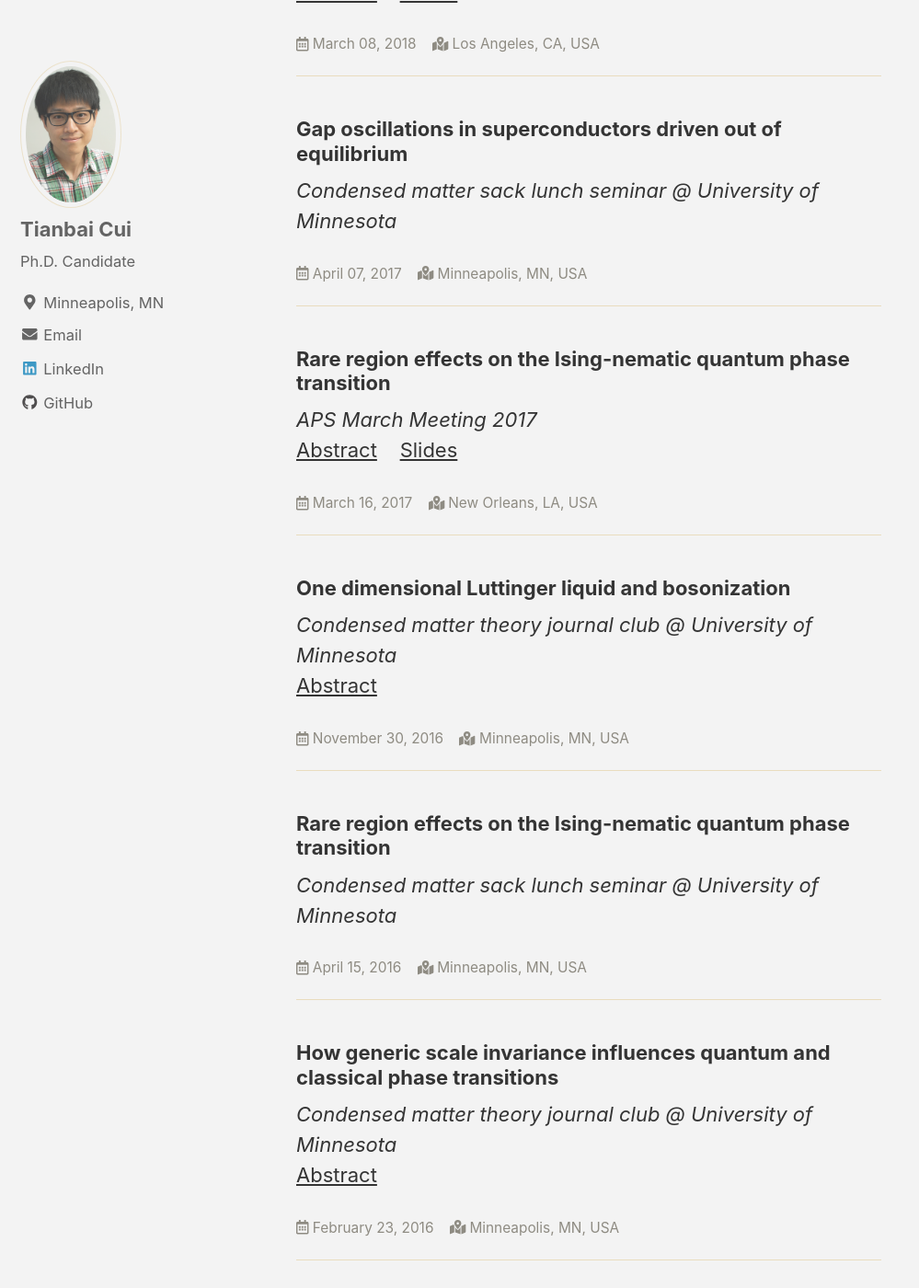
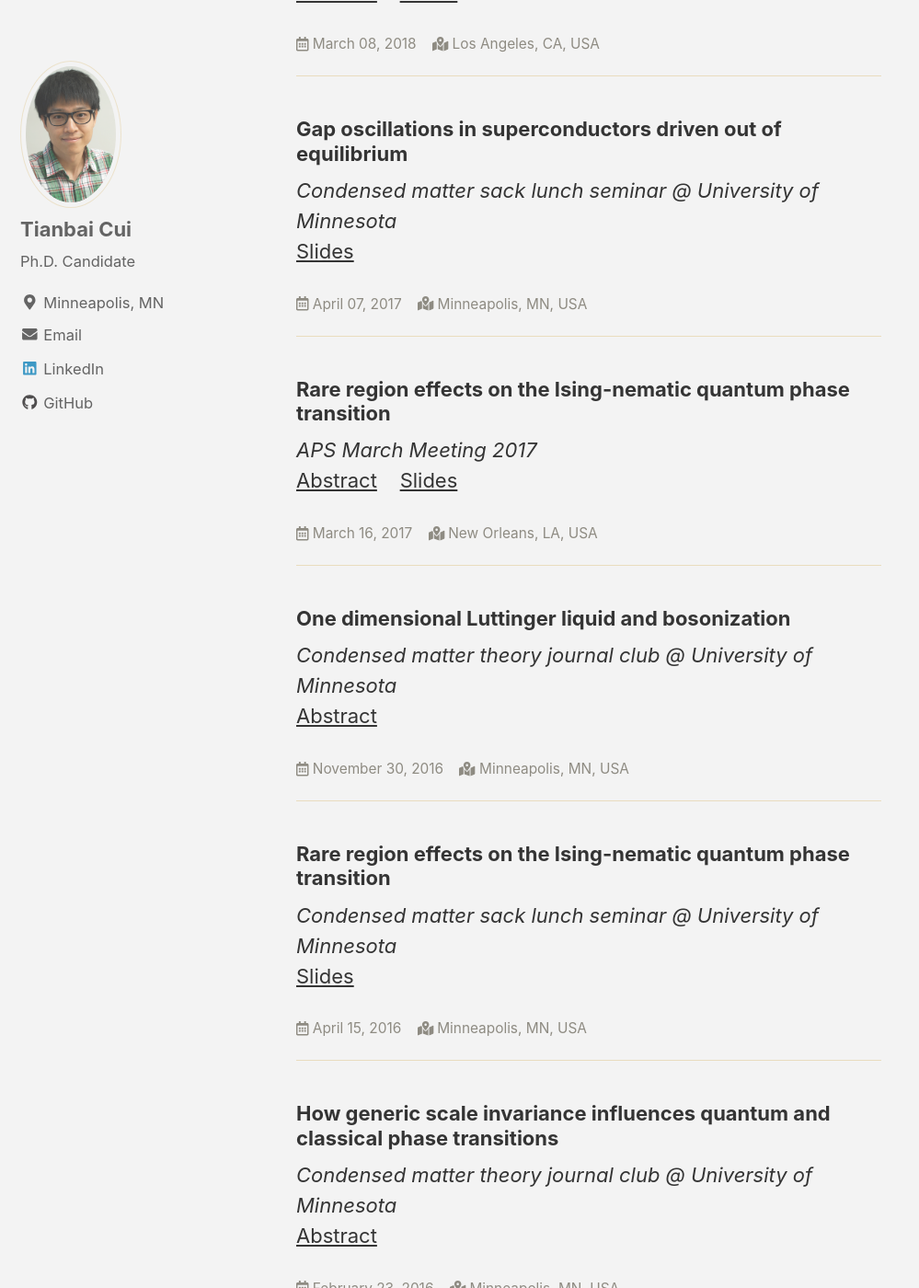
Before and after one commit to TianbaiCui/tianbaicui.github.io, a Jekyll site: the page built from _pages/Talks.md, in a window 1280 px wide and 1400 px high, scrolled down 1653 px. Shown: the whole window at 92% size, without its empty margins (0-999 px from the left). Built offline with Jekyll 4.4.1, drawn with Linux system fonts in a browser that asks for light colours; nearby versions of some CDN libraries.

Commit message:
Add slides.

```diff
--- a/_pages/Talks.md
+++ b/_pages/Talks.md
@@ -8,7 +8,7 @@ header:
 <em>Condensed matter sack lunch seminar @ University of Minnesota</em> <br>
 <a href="http://www.physics.umn.edu/events/calendar/spa.all/2018/spring/calendar.html?item=53152">Abstract</a>
 &nbsp;&nbsp;
-<a href="https://www.slideshare.net/TianbaiCui/sack-lunch-seminar-2018-spring-114752675">Slides</a>
+<a href="https://drive.google.com/file/d/1F7jRVXGMcYkX9XAY-xU7lpSFr9fW3Uej/view?usp=sharing">Slides</a>
 <p class="page__meta" style="font-size:70%;"> <i class="far fa-calendar-alt" aria-hidden="true"></i> {{ "2018-04-06" | date: '%B %d, %Y' }} &nbsp;&nbsp; <i class="fas fa-map-marked-alt"></i> Minneapolis, MN, USA</p>
 <hr>
 ---
@@ -17,14 +17,15 @@ header:
 <em>APS March Meeting 2018 </em> <br>
 <a href="https://meetings.aps.org/Meeting/MAR18/Session/R31.3">Abstract</a>
 &nbsp;&nbsp;
-<a href="https://www.slideshare.net/TianbaiCui/aps-march-meeting-2018-114733588">Slides</a>
+<a href="https://drive.google.com/file/d/1yL7OZbs7f0Wno85QjEPhyne_T4IGR_X2/view?usp=sharing">Slides</a>
 <p class="page__meta" style="font-size:70%;"> <i class="far fa-calendar-alt" aria-hidden="true"></i> {{ "2018-03-08" | date: '%B %d, %Y' }} &nbsp;&nbsp; <i class="fas fa-map-marked-alt"></i> Los Angeles, CA, USA</p>
 <hr>
 ---
 <hr />
 
 <h3>Gap oscillations in superconductors driven out of equilibrium</h3>
-<em>Condensed matter sack lunch seminar @ University of Minnesota</em>
+<em>Condensed matter sack lunch seminar @ University of Minnesota</em> <br>
+<a href="https://drive.google.com/file/d/19RsRAU5UCnOTXT1JlS0ltuZOm5Bvi8xN/view?usp=sharing">Slides</a>
 <p class="page__meta" style="font-size:70%;"> <i class="far fa-calendar-alt" aria-hidden="true"></i> {{ "2017-04-07" | date: '%B %d, %Y' }} &nbsp;&nbsp; <i class="fas fa-map-marked-alt"></i> Minneapolis, MN, USA</p>
 <hr>
 ---
@@ -33,7 +34,7 @@ header:
 <em>APS March Meeting 2017</em> <br>
 <a href="http://meetings.aps.org/Meeting/MAR17/Session/R39.2">Abstract</a>
 &nbsp;&nbsp;
-<a href="https://www.slideshare.net/TianbaiCui/aps-march-meeting-2017">Slides</a>
+<a href="https://drive.google.com/file/d/1z2749TArvko4y59kZixyPQmMz_CQ9iVe/view?usp=sharing">Slides</a>
 <p class="page__meta" style="font-size:70%;"> <i class="far fa-calendar-alt" aria-hidden="true"></i> {{ "2017-03-16" | date: '%B %d, %Y' }} &nbsp;&nbsp; <i class="fas fa-map-marked-alt"></i> New Orleans, LA, USA</p>
 <hr>
 ---
@@ -46,7 +47,8 @@ header:
 ---
 <hr />
 <h3>Rare region effects on the Ising-nematic quantum phase transition</h3>
-<em>Condensed matter sack lunch seminar @ University of Minnesota</em>
+<em>Condensed matter sack lunch seminar @ University of Minnesota</em> <br>
+<a href="https://drive.google.com/file/d/18FdjdFjAk008UUdR8_mhLzOgbK-48g_v/view?usp=sharing">Slides</a>
 <p class="page__meta" style="font-size:70%;"> <i class="far fa-calendar-alt" aria-hidden="true"></i> {{ "2016-04-15" | date: '%B %d, %Y' }} &nbsp;&nbsp; <i class="fas fa-map-marked-alt"></i> Minneapolis, MN, USA</p>
 <hr>
 ---
```
Also changed, not shown: _posts/2018-09-11-first-post.md (+1 -1 lines), 5 other files.
